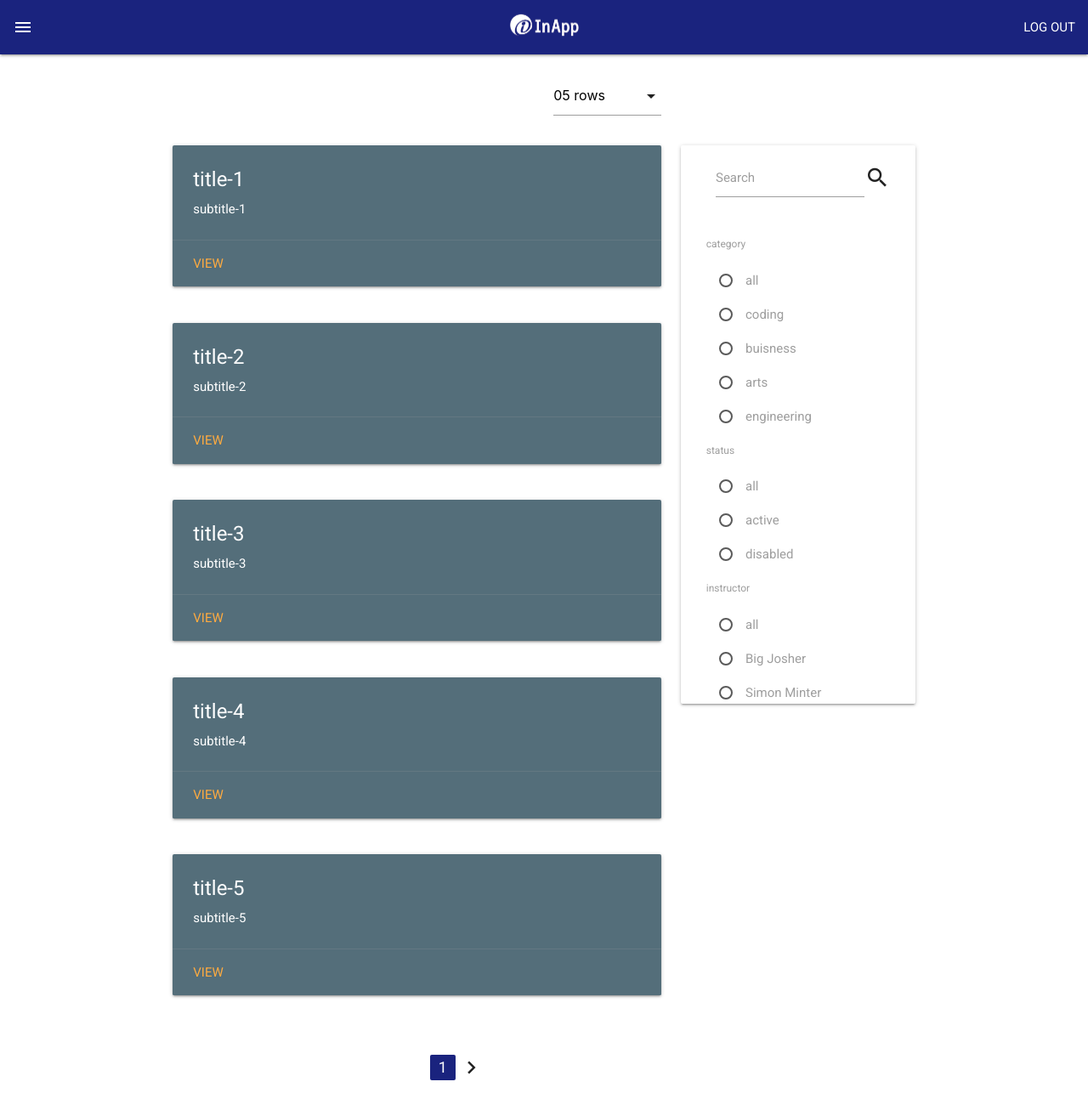
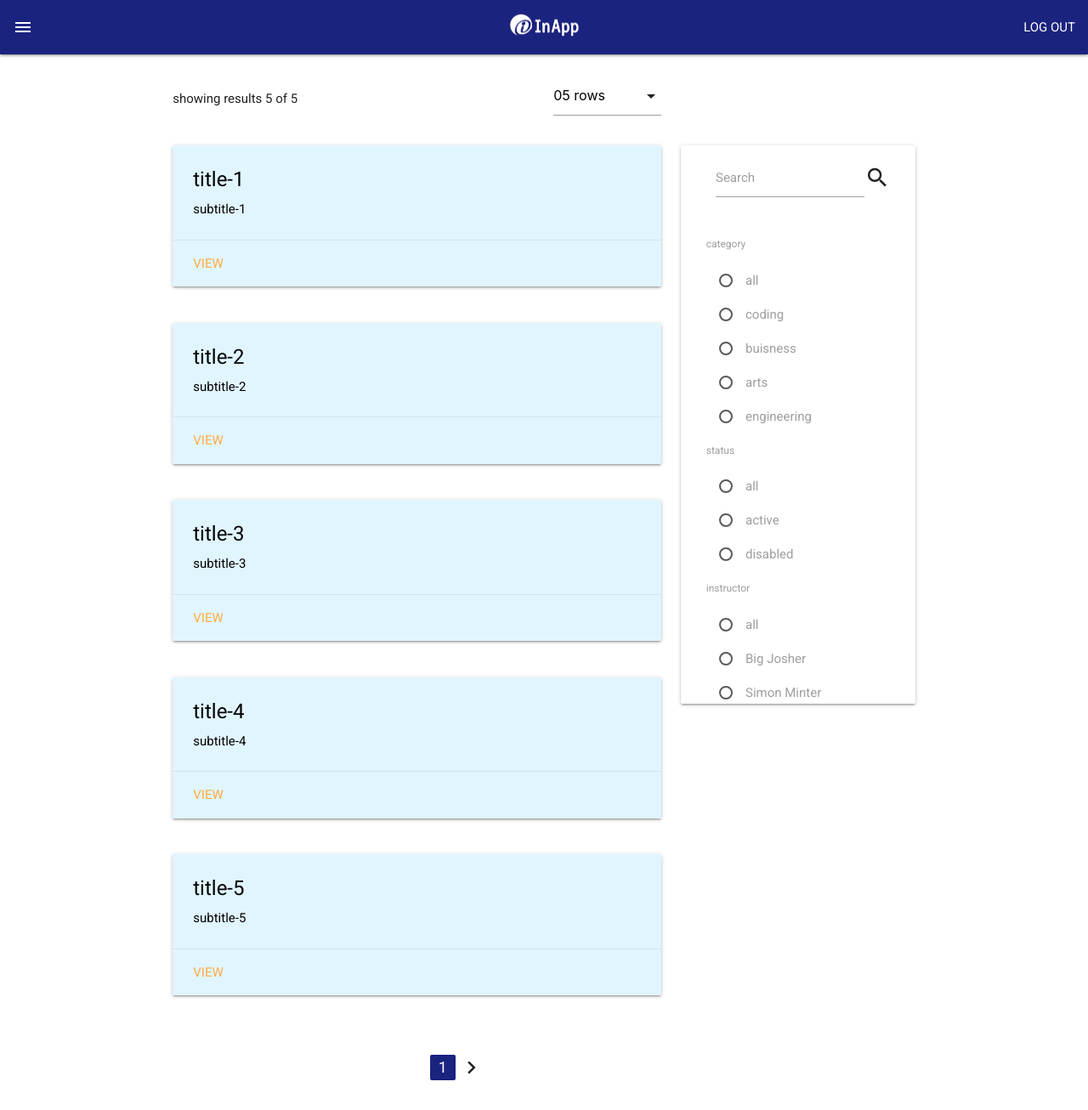
Before and after one commit to Roshno/learnify-new, a Flask app: page /user/courses in a window 1280 px wide. Shown: the whole page at 85% size. Run offline with Flask 2, Linux system fonts and the light colour scheme; some libraries are stand-ins or nearby versions.

Commit message:
setting color scheme

```diff
--- a/app/templates/user_base.html
+++ b/app/templates/user_base.html
@@ -22,6 +22,17 @@
             margin-top: 2% !important;
            }
 
+           .card-content .card{
+            background-color: #e1f5fe !important;
+           }
+
+           .card-content .card .card-content{
+            color: black !important;
+           }
+
+           .btn{
+            background-color: #1a237e !important;
+           }
         </style>
     </head>
 
@@ -47,8 +58,8 @@
                 <a href="#email"><span class="white-text email">preston.j@inapp.com</span></a>
               </div></li>
             <li><a href= "#!" class="waves-effect"><i class="material-icons">people  </i>Profile</a></li>
-            <li><a href= "#!" class="waves-effect"><i class="material-icons">search  </i>search course</a></li>
-            <li><a href=" #!" class="waves-effect"><i class="material-icons">school  </i>my courses</a></li>
+            <li><a href= "/user/courses" class="waves-effect"><i class="material-icons">search  </i>search course</a></li>
+            <li><a href=" /user/mycourses" class="waves-effect"><i class="material-icons">school  </i>my courses</a></li>
             <li><a href= "#!" class="waves-effect"><i class="material-icons">message </i>my enquiries</a></li>
                 <!-- create the corresponding html page and name it according to the href given above -->
           </ul>
@@ -56,7 +67,12 @@
 
         <div class="container">
             <div class="row">
-                <div class ="col s2 offset-s6">
+                <div class="col s3">
+                    {% block showing_results %}
+
+                    {% endblock %}
+                </div>
+                <div class ="col s2 offset-s3">
                     {% block paging_count %}
 
                     {% endblock %}
--- a/app/templates/user_paging.html
+++ b/app/templates/user_paging.html
@@ -1,7 +1,10 @@
 {% extends 'user_filter.html' %}
 
+{% block showing_results %}
+    <p>showing results <span id = "results">{{data["showing_results"]["results"]}}</span> of <span id="of"> {{ data["showing_results"]["of"] }} </span> </p>
+{% endblock %}
+
 {% block paging_count %}
-
 <select name = "step_size" id="step_size" onchange="redisplay('step_size')">
     <option value="05" default>05 rows</option>
     <option value="10">10 rows</option>
--- a/app/views.py
+++ b/app/views.py
@@ -169,6 +169,10 @@ def user_general_courses():
             "right":""
         },
         "rows":"5",
+        "showing_results":{
+            "results":"5",
+            "of":"5"
+        },
         "url":"http://127.0.0.1:5000/user/courses"
     }
     print(request.args)
@@ -185,7 +189,64 @@ def user_enquire():
 
 @views.route('/user/mycourses',methods=["GET"])
 def user_mycourses():
-    pass
+    data ={
+        "filter":[
+            {
+                "name": "category",
+                "items": [
+                    "all", "coding", "buisness","arts","engineering"
+                ]
+            },
+            {
+                "name": "status",
+                "items": [
+                    "all", "active","disabled"
+                ]
+            },
+            {
+                "name": "instructor",
+                "items": [
+                    "all","Big Josher","Simon Minter"
+                ]
+
+            }
+        ],
+        "main":[
+            {
+                "title":"title-1",
+                "sub_title":"subtitle-1",
+                "link":"http://127.0.0.1:5000/user/1"
+            },
+            {
+                "title":"title-2",
+                "sub_title":"subtitle-2",
+                "link":"http://127.0.0.1:5000/user/2"
+            },
+            {
+                "title":"title-3",
+                "sub_title":"subtitle-3",
+                "link":"http://127.0.0.1:5000/user/3"
+            },
+            {
+                "title":"title-4",
+                "sub_title":"subtitle-4",
+                "link":"http://127.0.0.1:5000/user/4"
+            },
+
+        ],
+        "page":{
+            "number":"1",
+            "left":"hidden",
+            "right":"hidden"
+        },
+        "rows":"5",
+        "showing_results":{
+            "results":"5",
+            "of":"5"
+        },
+        "url":"http://127.0.0.1:5000/user/courses"
+    }
+    return render_template('user_mycourses.html',data=data)
 
 @views.route('/user/myenquiries',methods=["GET"])
 def user_myenquiries():
```
Also changed, not shown: app/templates/user_mycourses.html (added, +21 -0 lines).
